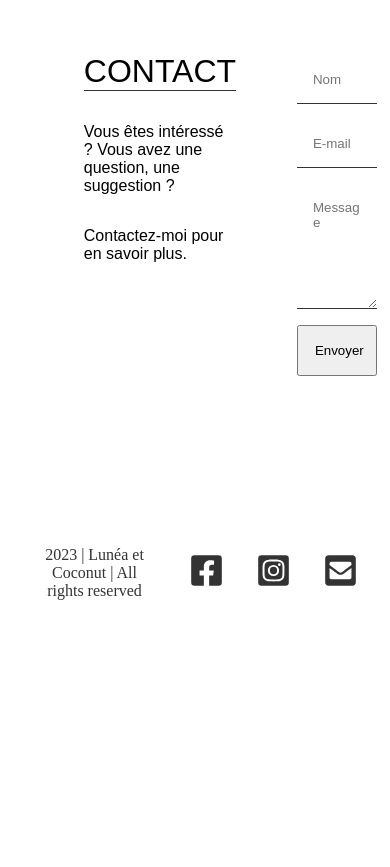
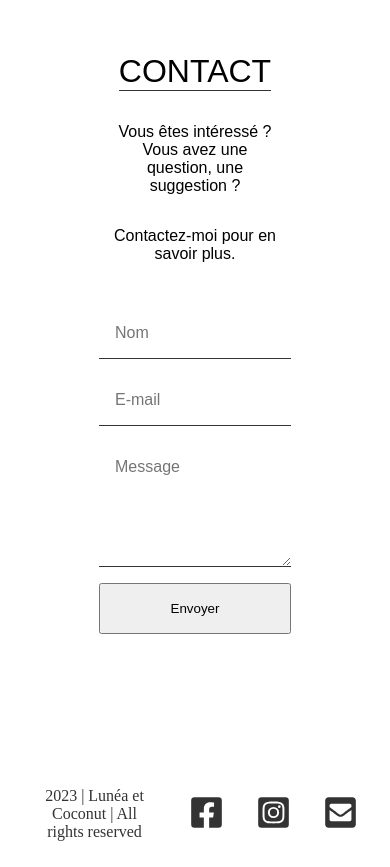
Before and after one commit to davidotch/lunea_coconut, a React (Create React App) app: page / in a window 390 px wide. Shown: the part 1840-2707 px from the top of the page. Before the commit the page ends 2465 px from the top, so only its background shows below. Built offline with nearby package versions, Linux system fonts and the light colour scheme.

Commit message:
add media screen

```diff
--- a/src/style/contactForm.css
+++ b/src/style/contactForm.css
@@ -8,9 +8,11 @@
 }
 
 .contactText {
+  width: 40%;
   display: flex;
   flex-direction: column;
   align-items: center;
+  text-align: center;
   padding: 0.8rem;
 }
 
@@ -39,6 +41,7 @@
 
 .contactForm [placeholder] {
   font-family: 'Poppins', sans-serif;
+  font-size: 1rem;
 }
 
 .contactForm input,
@@ -57,3 +60,19 @@
   margin: 0rem 0 1rem 0;
   padding: 1rem;
 }
+
+@media screen and (max-width: 768px) {
+  .contact {
+    flex-direction: column;
+  }
+
+  .contactText {
+    width: 80%;
+    margin: 0 auto;
+  }
+
+  .contactForm {
+    margin: 0 auto;
+    width: 80%;
+  }
+}
```
